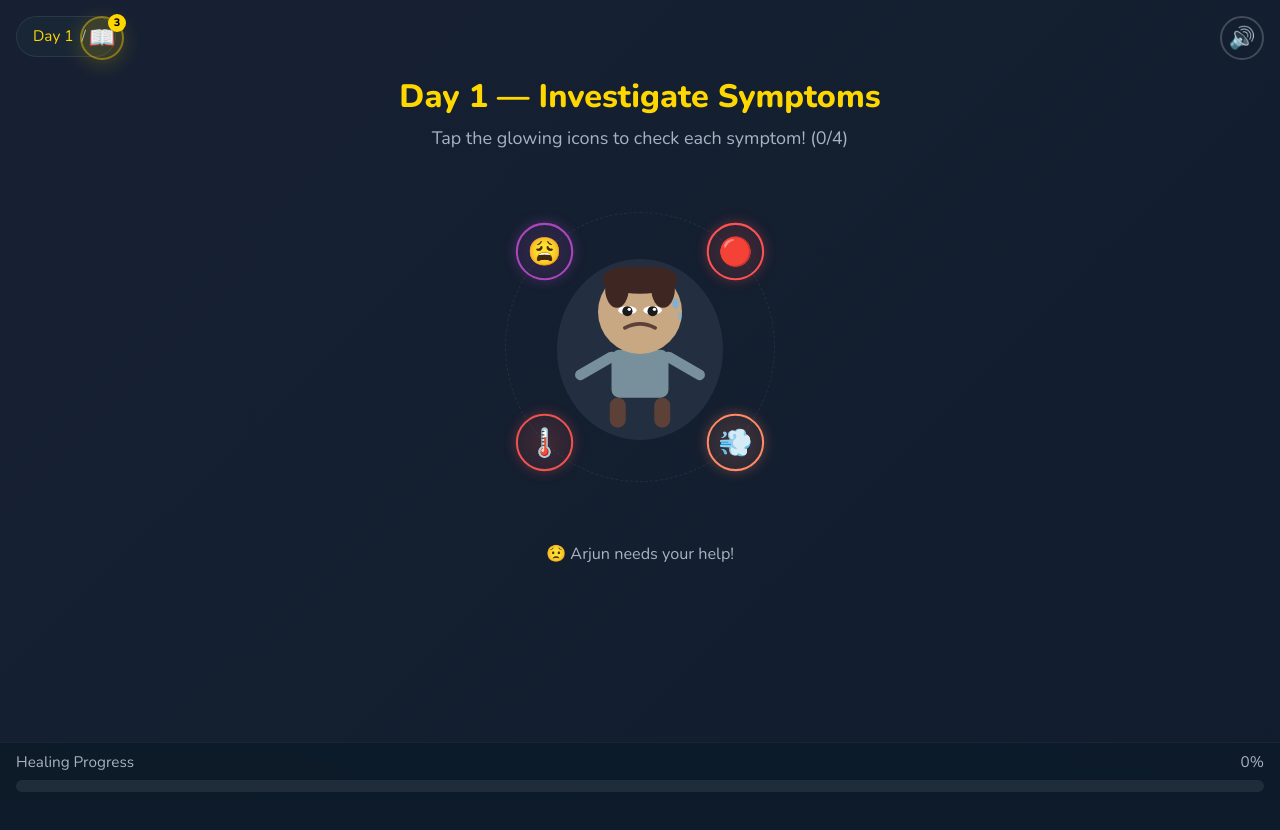
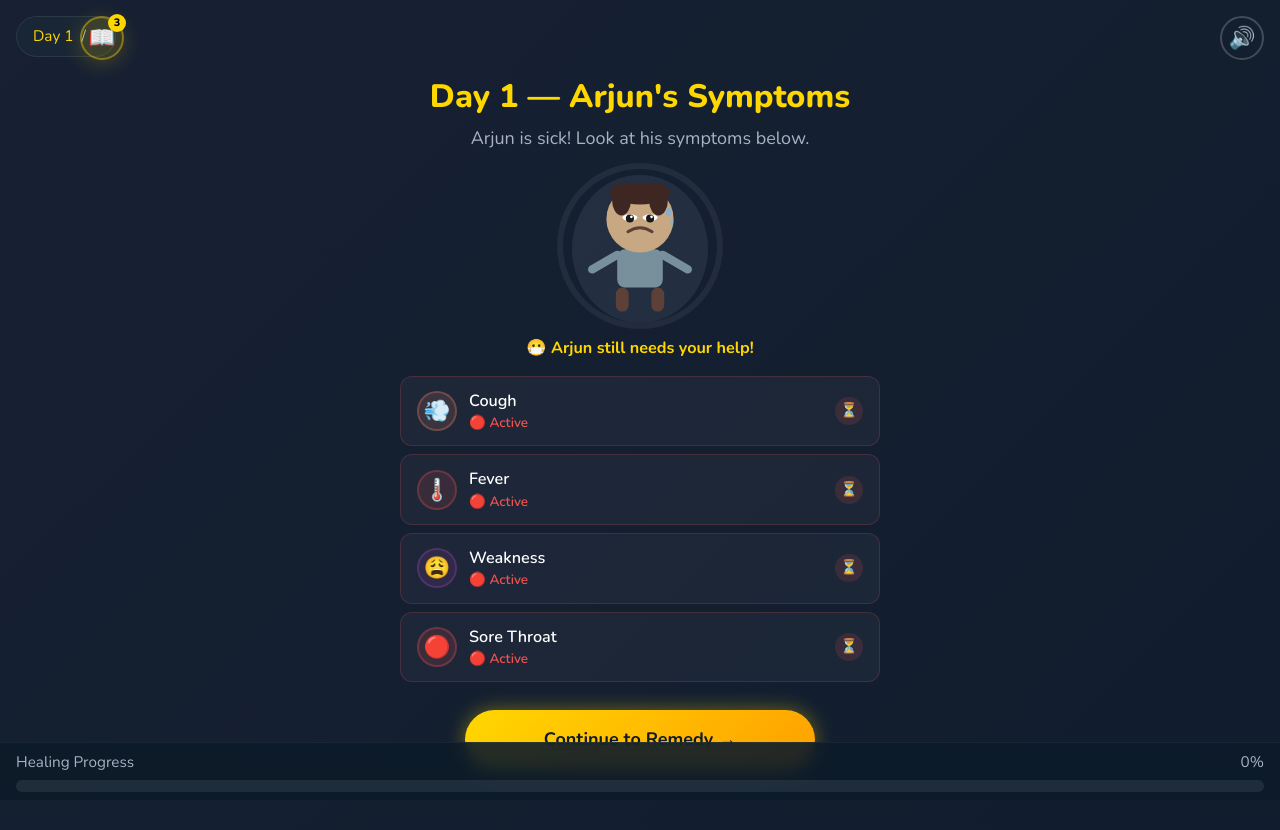
Before and after one commit to yashk6-cr7/junior-healing-scientist, a React (Vite) app: page / in a window 1280 px wide. Shown: the top 830 px of the page. Before the commit the page ends 800 px from the top, so only its background shows below. Built offline with nearby package versions, Linux system fonts and the light colour scheme.

Commit message:
fix: skip investigation screen, show symptom list directly on Day 1; move science fact to post-treatment

```diff
--- a/src/stages/Stage1_Diagnose.jsx
+++ b/src/stages/Stage1_Diagnose.jsx
@@ -181,27 +181,18 @@ function MysteryRemedyCard({ day, onContinue }) {
         </p>
       </motion.div>
 
-      {/* ── Science fact — always visible, reinforces after riddle ── */}
-      <motion.div initial={{ opacity: 0, scale: 0.9 }} animate={{ opacity: 1, scale: 1 }}
-        transition={{ delay: 0.9 }}
-        style={{
-          width: '100%', padding: '16px 18px', borderRadius: '14px',
-          background: 'rgba(0,200,83,0.08)', border: '1px solid rgba(0,200,83,0.3)',
-        }}>
-        <p style={{ fontSize: '0.72rem', fontWeight: 700, color: '#00C853', marginBottom: '6px', textTransform: 'uppercase', letterSpacing: '0.08em' }}>
-          🔬 Science Fact!
-        </p>
-        <p style={{ color: 'var(--color-text-primary)', fontSize: '0.88rem', lineHeight: 1.6 }}>
-          {hint.scienceFact}
-        </p>
-      </motion.div>
+      {/* ── Hint: science fact shown AFTER treatment, not here ── */}
+      <motion.p initial={{ opacity: 0 }} animate={{ opacity: 1 }} transition={{ delay: 0.8 }}
+        style={{ fontSize: '0.78rem', color: 'rgba(255,255,255,0.35)', textAlign: 'center', fontStyle: 'italic' }}>
+        🔬 Discover the science fact after you prepare and give the remedy!
+      </motion.p>
 
-      {/* ── Continue — no answer reveal, child must discover in the lab ── */}
-      <motion.div initial={{ opacity: 0 }} animate={{ opacity: 1 }} transition={{ delay: 1.2 }}
+      {/* ── Continue to lab ── */}
+      <motion.div initial={{ opacity: 0 }} animate={{ opacity: 1 }} transition={{ delay: 1.0 }}
         style={{ width: '100%', maxWidth: 360 }}>
         <button className="btn-primary" onClick={onContinue}
           style={{ width: '100%', fontSize: '1rem' }}>
-          Go to the Lab &amp; Find Out! →
+          Go to the Lab & Find Out! →
         </button>
       </motion.div>
     </motion.div>
@@ -361,14 +352,11 @@ export default function Stage1_Diagnose() {
   const [investigated, setInvestigated] = useState(new Set())
   const [activeText, setActiveText] = useState(null)
   const [showDiagnosis, setShowDiagnosis] = useState(false)
-  const [showCheckup, setShowCheckup] = useState(state.currentDay > 1)
+  const [showCheckup, setShowCheckup] = useState(true) // always show symptom list first
 
   const remedy = getRemedyByDay(state.currentDay)
   const allInvestigated = investigated.size >= SYMPTOM_POSITIONS.length
   const isDay1 = state.currentDay === 1
-
-  const isMobile = typeof window !== 'undefined' && window.innerWidth < 500
-  const orbitRadius = isMobile ? 110 : 135
 
   const handleSymptomTap = useCallback((symptomId) => {
     if (investigated.has(symptomId)) return
@@ -397,19 +385,18 @@ export default function Stage1_Diagnose() {
 
   if (!remedy) return null
 
-  // Determine title — no "Meet Arjun" intro, start straight at investigation
+  // Determine title
   let title, subtitle
   if (showDiagnosis) {
     title = '🧩 Mystery Remedy'
     subtitle = 'Read the riddle — then head to the lab to discover the answer!'
   } else if (showCheckup) {
-    title = `Day ${state.currentDay} — Check-up`
-    subtitle = "Let's see how Arjun is doing today!"
-  } else {
-    title = `Day ${state.currentDay} — Investigate Symptoms`
-    subtitle = allInvestigated
-      ? '✅ Great detective work! You found all the symptoms!'
-      : `Tap the glowing icons to check each symptom! (${investigated.size}/${SYMPTOM_POSITIONS.length})`
+    title = isDay1
+      ? `Day 1 — Arjun's Symptoms`
+      : `Day ${state.currentDay} — Check-up`
+    subtitle = isDay1
+      ? "Arjun is sick! Look at his symptoms below."
+      : "Let's see how Arjun is doing today!"
   }
 
   return (
@@ -431,46 +418,10 @@ export default function Stage1_Diagnose() {
         </p>
       </motion.div>
 
-      {/* ── Day 2-7: Daily Checkup ── */}
+      {/* Symptom list — shown for all days */}
       {showCheckup && (
         <DailyCheckup day={state.currentDay} onContinue={handleContinue} />
       )}
-
-      {/* ── Day 1: Character + floating symptoms ── */}
-      {isDay1 && !showDiagnosis && !showCheckup && (
-        <div style={{
-          position: 'relative',
-          width: orbitRadius * 2 + 80, height: orbitRadius * 2 + 80,
-          display: 'flex', alignItems: 'center', justifyContent: 'center', flexShrink: 0,
-        }}>
-          <div style={{
-            position: 'absolute', width: orbitRadius * 2, height: orbitRadius * 2,
-            borderRadius: '50%', border: '1px dashed rgba(255,255,255,0.07)', pointerEvents: 'none',
-          }} />
-          <PatientCharacter health={state.patientHealth} size={isMobile ? 120 : 150} showLabel={false} />
-          {SYMPTOM_POSITIONS.map(sym => (
-            <SymptomIcon key={sym.id} symptom={sym}
-              isInvestigated={investigated.has(sym.id)}
-              onTap={() => handleSymptomTap(sym.id)}
-              orbitRadius={orbitRadius} angle={sym.angleDeg} />
-          ))}
-        </div>
-      )}
-
-      {/* Investigate text popup (Day 1 only) */}
-      <AnimatePresence>
-        {activeText && !showDiagnosis && (
-          <motion.div key={activeText}
-            initial={{ scale: 0.8, opacity: 0, y: 10 }} animate={{ scale: 1, opacity: 1, y: 0 }}
-            exit={{ opacity: 0, y: -10 }} transition={{ type: 'spring', stiffness: 300, damping: 20 }}
-            className="glass-card"
-            style={{ padding: '14px 20px', maxWidth: 340, textAlign: 'center', borderColor: 'rgba(255,215,0,0.3)' }}>
-            <p className="game-text" style={{ fontSize: 'clamp(0.9rem, 3vw, 1.05rem)', lineHeight: 1.5 }}>
-              {activeText}
-            </p>
-          </motion.div>
-        )}
-      </AnimatePresence>
 
       {/* Mystery Remedy card */}
       <AnimatePresence>
@@ -478,16 +429,6 @@ export default function Stage1_Diagnose() {
           <MysteryRemedyCard day={state.currentDay} onContinue={handleContinue} />
         )}
       </AnimatePresence>
-
-      {/* Patient label (Day 1 only, when idle) */}
-      {isDay1 && !showDiagnosis && !activeText && (
-        <motion.p initial={{ opacity: 0 }} animate={{ opacity: 1 }}
-          style={{ color: 'var(--color-text-secondary)', fontSize: '0.9rem', fontFamily: 'var(--font-heading)', textAlign: 'center' }}>
-          {state.patientHealth === 'sick' && '😟 Arjun needs your help!'}
-          {state.patientHealth === 'recovering' && '🙂 Arjun is getting better!'}
-          {state.patientHealth === 'healthy' && '🎉 Arjun feels great!'}
-        </motion.p>
-      )}
     </div>
   )
 }
--- a/src/stages/Stage3_Heal.jsx
+++ b/src/stages/Stage3_Heal.jsx
@@ -21,6 +21,7 @@ import { ACTIONS } from '../context/GameContext'
 import { getBadgeForDay, BADGES } from '../data/badges'
 import { getRemedyByDay } from '../data/remedies'
 import { FLASHCARDS } from '../data/flashcards'
+import { MYSTERY_HINTS } from '../data/hints'
 
 export default function Stage3_Heal() {
   const { state, dispatch } = useGameState()
@@ -30,6 +31,7 @@ export default function Stage3_Heal() {
   const remedy = getRemedyByDay(state.currentDay)
   const badge = getBadgeForDay(state.currentDay)
   const flashcard = FLASHCARDS[`day${state.currentDay}`]
+  const hint = MYSTERY_HINTS[state.currentDay]
 
   // Determine Arjun's health state based on progress
   const healthState = useMemo(() => {
@@ -286,6 +288,32 @@ export default function Stage3_Heal() {
         )}
       </AnimatePresence>
 
+      {/* Science Fact — shown after treatment in 'done' phase */}
+      <AnimatePresence>
+        {phase === 'done' && hint && (
+          <motion.div
+            initial={{ opacity: 0, y: 16, scale: 0.95 }}
+            animate={{ opacity: 1, y: 0, scale: 1 }}
+            exit={{ opacity: 0 }}
+            transition={{ delay: 0.2, type: 'spring', damping: 18 }}
+            style={{
+              width: '100%', maxWidth: '420px', padding: '18px 20px',
+              borderRadius: '16px', zIndex: 20,
+              background: 'rgba(0,200,83,0.08)',
+              border: '1px solid rgba(0,200,83,0.35)',
+              boxShadow: '0 0 30px rgba(0,200,83,0.1)',
+            }}
+          >
+            <p style={{ fontSize: '0.7rem', fontWeight: 700, color: '#00C853', marginBottom: '8px', textTransform: 'uppercase', letterSpacing: '0.1em' }}>
+              🔬 Science Fact Unlocked!
+            </p>
+            <p style={{ color: 'var(--color-text-primary)', fontSize: '0.88rem', lineHeight: 1.65 }}>
+              {hint.scienceFact}
+            </p>
+          </motion.div>
+        )}
+      </AnimatePresence>
+
       {/* Continue button */}
       <AnimatePresence>
         {phase === 'done' && (
```
